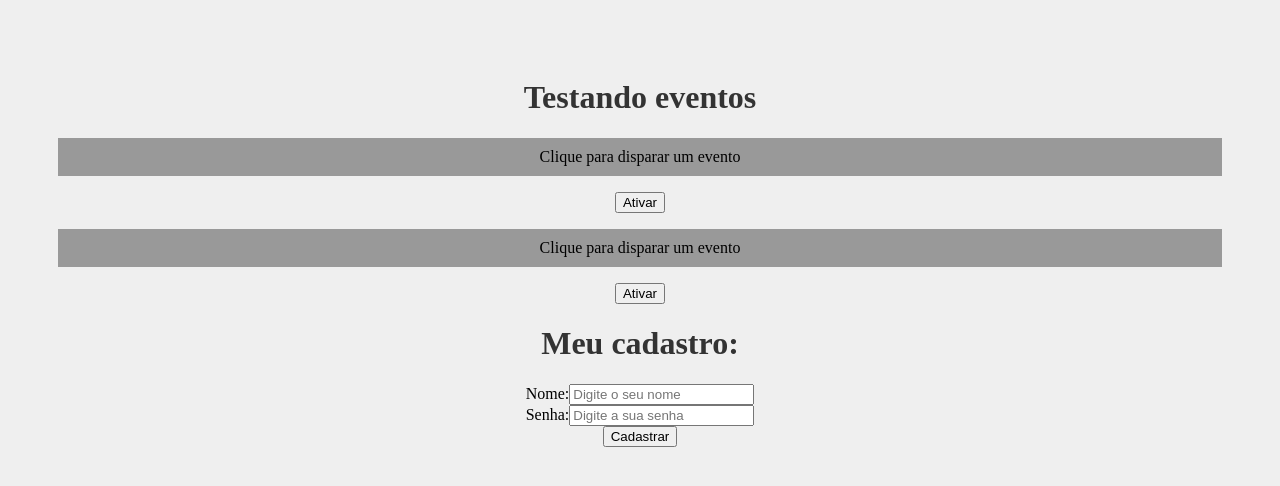
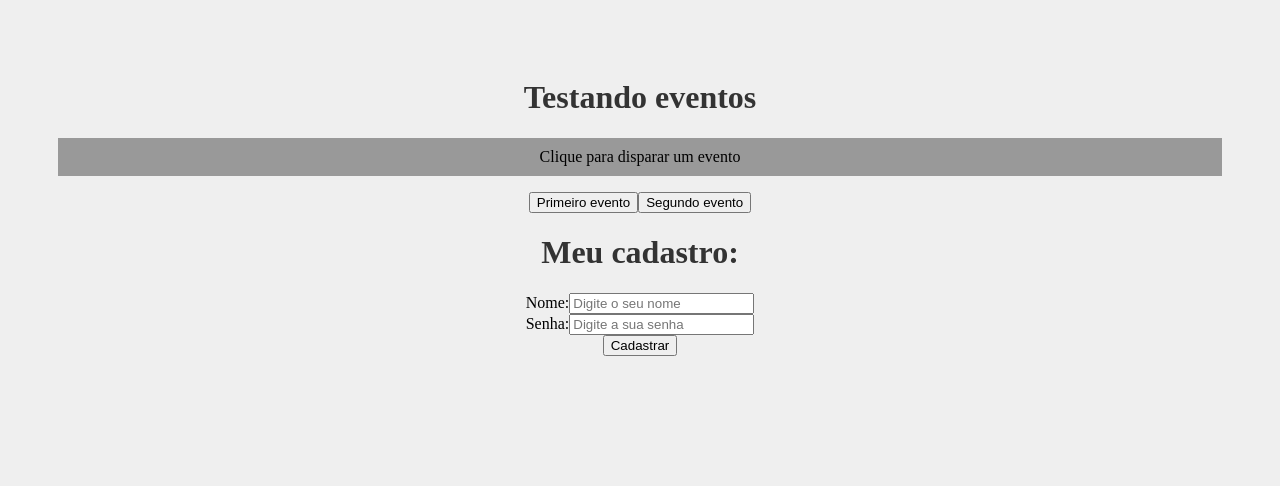
Before and after one commit to caiodutra08/react-course, a React (Create React App) app in the folder meu-projeto/: page / in a window 1280 px wide. Shown: the top 486 px of the page. Built offline with nearby package versions, Linux system fonts and the light colour scheme.

Commit message:
Decima primeira aula/ Eleventh class

```diff
--- a/meu-projeto/src/App.js
+++ b/meu-projeto/src/App.js
@@ -6,8 +6,7 @@
 	return (
 		<div className="App">
 			<h1>Testando eventos</h1>
-			<Evento numero="1" />
-			<Evento numero="2" />
+			<Evento />
 			<Form />
 		</div>
 	);
--- a/meu-projeto/src/components/Evento.js
+++ b/meu-projeto/src/components/Evento.js
@@ -1,12 +1,19 @@
-function Evento({ numero }) {
+import Button from "./events/Button";
+
+function Evento() {
 	function meuEvento() {
-		console.log(`Opa fui ativado ${numero}!`);
+		console.log(`Ativando primeiro evento!`);
+	}
+
+	function segundoEvento() {
+		console.log(`Ativando segundo evento!`);
 	}
 
 	return (
 		<div>
 			<p>Clique para disparar um evento</p>
-			<button onClick={meuEvento}>Ativar</button>
+			<Button event={meuEvento} text="Primeiro evento" />
+			<Button event={segundoEvento} text="Segundo evento" />
 		</div>
 	);
 }
--- /dev/null
+++ b/meu-projeto/src/components/events/Button.js
@@ -0,0 +1,5 @@
+function Button(props) {
+	return <button onClick={props.event}>{props.text}</button>;
+}
+
+export default Button;
```
